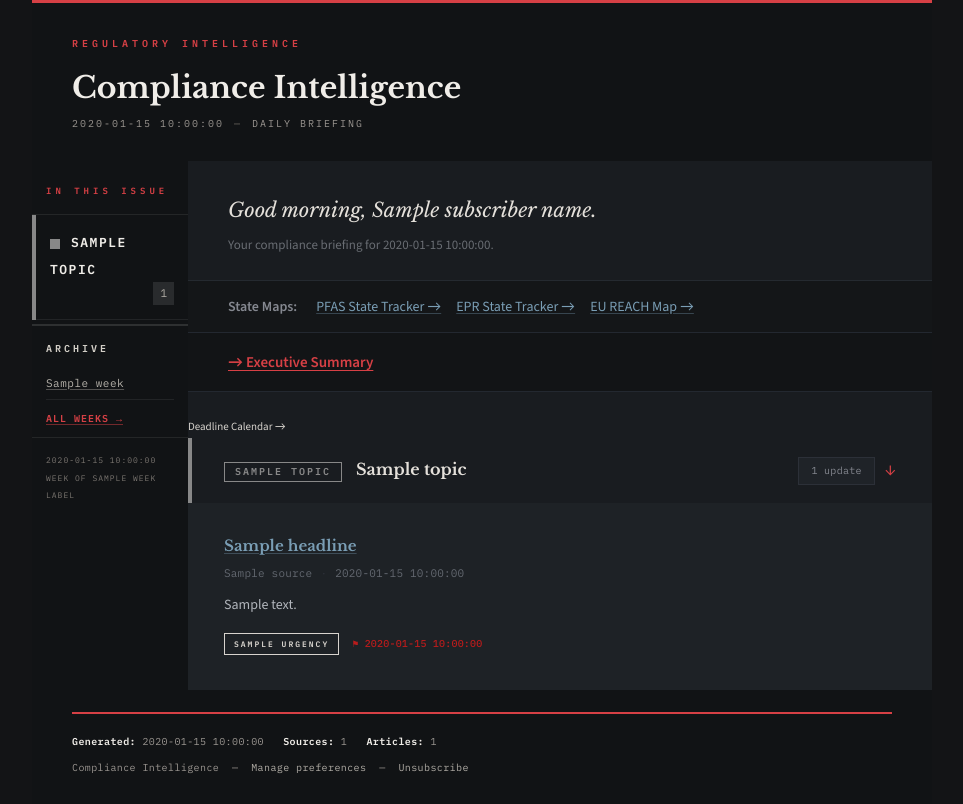
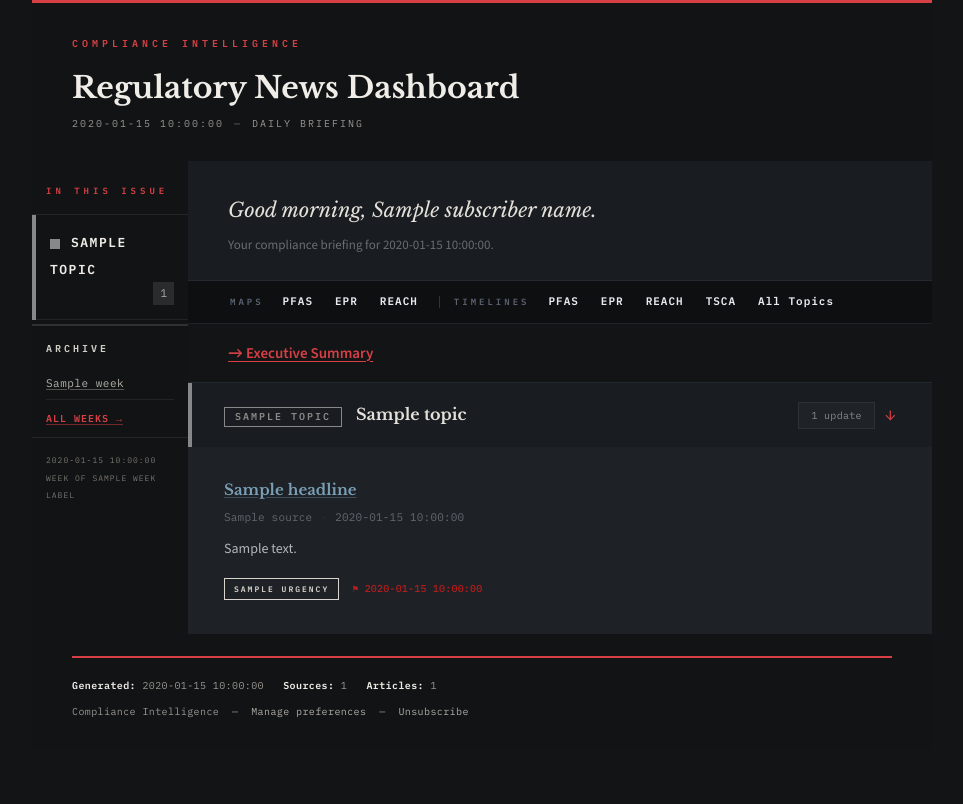
Before and after one commit to Ryan-Jenkinson/compliance-monitor, a Python web app: template newsletter/templates/base.html in a window 1280 px wide. Shown: the whole page, without its empty margins (158-1121 px from the left). After the commit the page ends 718 px from the top, so only its background shows below. Run offline with Jinja, Linux system fonts and the light colour scheme; the template is opened without the code that fills it: most values are stand-ins (such as "Sample title", 1, 10 or a date in 2020).

Commit message:
Polish email nav bar and update masthead titles
- Site nav bar: links now 11px bold, near-white (#E8EBF0) for readability
- Nav section labels bumped to visible gray; divider darkened
- Masthead kicker → "Compliance Intelligence"; title → "Regulatory News Dashboard"
- Timeline date labels brightened to #8A929E
- Removed calendar_url bar (covered by timelines nav)

Co-Authored-By: Claude Sonnet 4.6 <noreply@anthropic.com>

```diff
--- a/delivery/timeline_generator.py
+++ b/delivery/timeline_generator.py
@@ -644,7 +644,7 @@ def generate_deadline_timeline(topic: Optional[str] = None, output_path: Optiona
     .dl-date {{
       font-family: 'IBM Plex Mono', monospace;
       font-size: 9px;
-      color: #4A5060;
+      color: #8A929E;
       letter-spacing: 0.5px;
     }}
     .dl-badge {{
--- a/newsletter/templates/base.html
+++ b/newsletter/templates/base.html
@@ -203,25 +203,36 @@
       color: #696D73; margin: 0;
     }
 
-    /* ── Utility bar ──────────────────────────────────────── */
-    .utility-bar {
-      padding: 12px 40px;
-      background-color: #141618;
-      border-bottom: 1px solid #232830;
+    /* ── Site nav bar ─────────────────────────────────────── */
+    .site-nav-bar {
+      padding: 8px 40px;
+      background-color: #0D0F11;
+      border-bottom: 1px solid #1E2226;
+      display: flex;
+      align-items: center;
+      gap: 4px;
+      flex-wrap: wrap;
     }
-    .utility-label {
-      font-family: 'Source Sans 3', 'Trebuchet MS', Helvetica, sans-serif;
-      font-size: 14px; font-weight: 600;
-      color: #858890; margin-right: 16px;
+    .nav-section-label {
+      font-family: 'IBM Plex Mono', 'Courier New', monospace;
+      font-size: 9px; font-weight: 600;
+      letter-spacing: 3px; text-transform: uppercase;
+      color: #5A6270; padding: 0 6px 0 2px;
     }
-    .utility-bar a {
-      font-family: 'Source Sans 3', 'Trebuchet MS', Helvetica, sans-serif;
-      font-size: 14px; font-weight: 500;
-      color: #7A9EB5; text-decoration: underline;
-      text-decoration-color: rgba(122, 158, 181, 0.35);
-      text-underline-offset: 2px;
-      margin-right: 12px;
+    .nav-divider {
+      display: inline-block;
+      width: 1px; height: 12px;
+      background: #2E3440; margin: 0 8px;
+      vertical-align: middle;
     }
+    .site-nav-bar a {
+      font-family: 'IBM Plex Mono', 'Courier New', monospace;
+      font-size: 11px; font-weight: 700;
+      letter-spacing: 1px;
+      color: #E8EBF0; text-decoration: none;
+      padding: 3px 9px; border-radius: 2px;
+    }
+    .site-nav-bar a:hover { color: #ECEEF2; }
 
     /* ── Executive summary link ────────────────────────────── */
     .exec-link-bar {
@@ -424,7 +435,7 @@
       .masthead       { padding: 24px 20px 22px; }
       .masthead-title { font-size: 24px !important; }
       .greeting       { padding: 24px 16px 18px; }
-      .utility-bar    { padding: 10px 16px; }
+      .site-nav-bar   { padding: 7px 16px; }
       .exec-section   { padding: 24px 16px 26px; }
       .topic-header   { padding: 14px 16px 14px 14px; }
       .topic-body     { padding: 8px 16px 22px 16px; }
@@ -444,8 +455,8 @@
       <tr><td>
         <div class="masthead-rule-top"></div>
         <div class="masthead">
-          <p class="masthead-kicker">Regulatory Intelligence</p>
-          <h1 class="masthead-title">Compliance Intelligence</h1>
+          <p class="masthead-kicker">Compliance Intelligence</p>
+          <h1 class="masthead-title">Regulatory News Dashboard</h1>
           <p class="masthead-dateline">
             {{ date_display }}<span class="sep">&#8212;</span>Daily Briefing
           </p>
@@ -504,28 +515,23 @@
                 <p class="greeting-sub">Your compliance briefing for {{ date_long }}.</p>
               </div>
 
-              <div class="utility-bar">
-                <span class="utility-label">State Maps:</span>
-                {% if pfas_map_url %}
-                <a href="{{ pfas_map_url }}">PFAS State Tracker &rarr;</a>
-                {% endif %}
-                {% if epr_map_url %}
-                <a href="{{ epr_map_url }}">EPR State Tracker &rarr;</a>
-                {% endif %}
-                {% if reach_map_url %}
-                <a href="{{ reach_map_url }}">EU REACH Map &rarr;</a>
-                {% endif %}
+              <div class="site-nav-bar">
+                <span class="nav-section-label">Maps</span>
+                <a href="https://ryan-jenkinson.github.io/compliance-maps/">PFAS</a>
+                <a href="https://ryan-jenkinson.github.io/compliance-maps/epr-map.html">EPR</a>
+                <a href="https://ryan-jenkinson.github.io/compliance-maps/reach-map.html">REACH</a>
+                <span class="nav-divider"></span>
+                <span class="nav-section-label">Timelines</span>
+                <a href="https://ryan-jenkinson.github.io/compliance-maps/pfas-timeline.html">PFAS</a>
+                <a href="https://ryan-jenkinson.github.io/compliance-maps/epr-timeline.html">EPR</a>
+                <a href="https://ryan-jenkinson.github.io/compliance-maps/reach-timeline.html">REACH</a>
+                <a href="https://ryan-jenkinson.github.io/compliance-maps/tsca-timeline.html">TSCA</a>
+                <a href="https://ryan-jenkinson.github.io/compliance-maps/deadline-timeline.html">All Topics</a>
               </div>
 
               {% if exec_summary_url %}
               <div class="exec-link-bar">
                 <a href="{{ exec_summary_url }}" class="exec-link" target="_blank">&rarr; Executive Summary</a>
-              </div>
-              {% endif %}
-
-              {% if calendar_url %}
-              <div style="margin-top: 10px; padding-top: 10px; border-top: 1px solid var(--border-light);">
-                <a href="{{ calendar_url }}" style="font-family: var(--mono); font-size: 11px; color: var(--accent); text-decoration: none;">Deadline Calendar &rarr;</a>
               </div>
               {% endif %}
 
```
